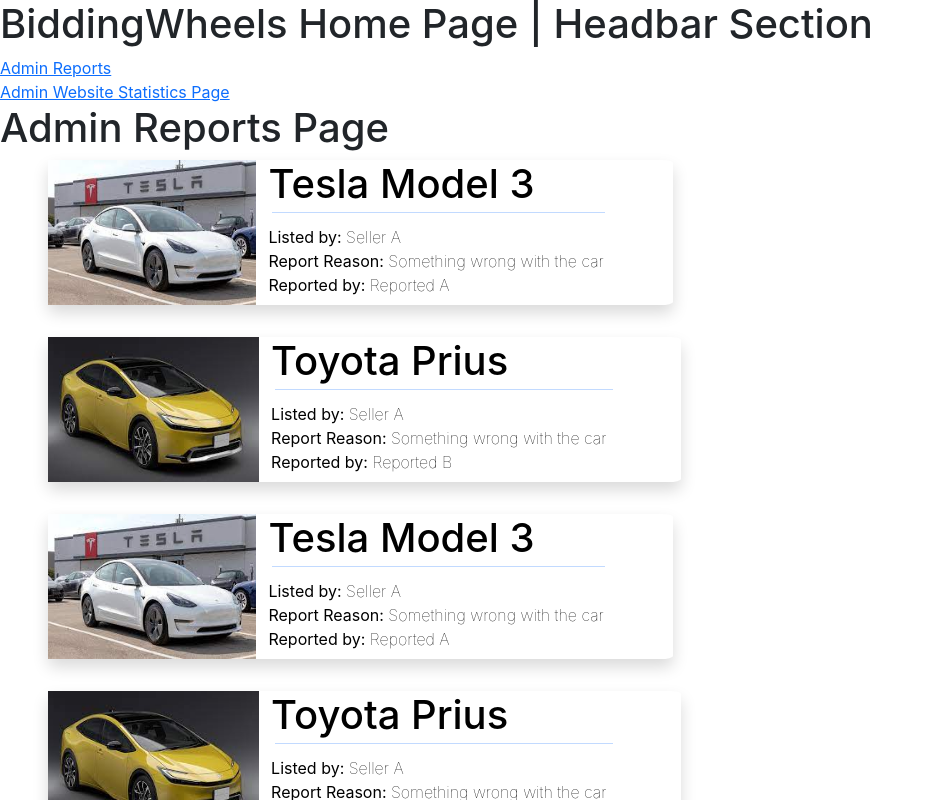
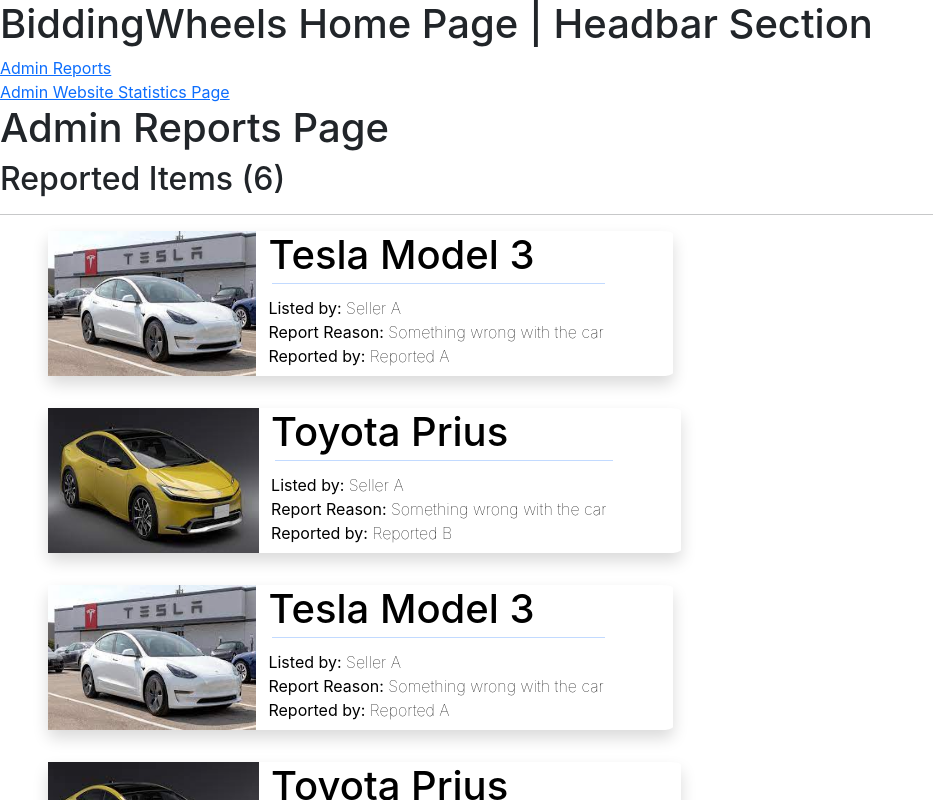
Before and after one commit to KayL315/biddingwheels_react, a React (Create React App) app: page /adminreports in a window 1280 px wide. Shown: the top 800 px of the page, without its empty margins (0-933 px from the left). Built offline with nearby package versions, Linux system fonts and the light colour scheme.

Commit message:
final touch to admin reports page UI

```diff
--- a/src/AdminReportsPage/AdminReports.tsx
+++ b/src/AdminReportsPage/AdminReports.tsx
@@ -32,6 +32,8 @@
     return(
         <div>
           <h1>Admin Reports Page</h1>
+          <h2> Reported Items ({items.length})</h2>
+          <hr/>
           <div  className={"m-5 mt-0 d-flex flex-column justify-content-center align-items-start"}>
             {
               items.map((c : any)=>(
--- a/src/App.tsx
+++ b/src/App.tsx
@@ -7,7 +7,7 @@
 function App() {
 
   return (
-    <BrowserRouter>
+    <div>
       <div className="d-flex flex-column">
         <h1>BiddingWheels Home Page | Headbar Section</h1>
         <Link to={"/adminreports"}> Admin Reports </Link>
@@ -15,12 +15,11 @@
       </div>
       <div className={""}>
         <Routes>
-            <Route path={"/adminreports"} element={<AdminReports/>}/>
-            <Route path={"/admin-website-stats"} element={<AdminWebsiteStats/>}/>
+          <Route path={"/adminreports"} element={<AdminReports/>}/>
+          <Route path={"/admin-website-stats"} element={<AdminWebsiteStats/>}/>
         </Routes>
       </div>
-
-    </BrowserRouter>
+    </div>
 
   );
 }
--- a/src/index.tsx
+++ b/src/index.tsx
@@ -3,13 +3,16 @@
 import './index.css';
 import App from './App';
 import reportWebVitals from './reportWebVitals';
+import {BrowserRouter} from "react-router-dom";
 
 const root = ReactDOM.createRoot(
   document.getElementById('root') as HTMLElement
 );
 root.render(
   <React.StrictMode>
+    <BrowserRouter>
       <App />
+    </BrowserRouter>
   </React.StrictMode>
 );
 
```
